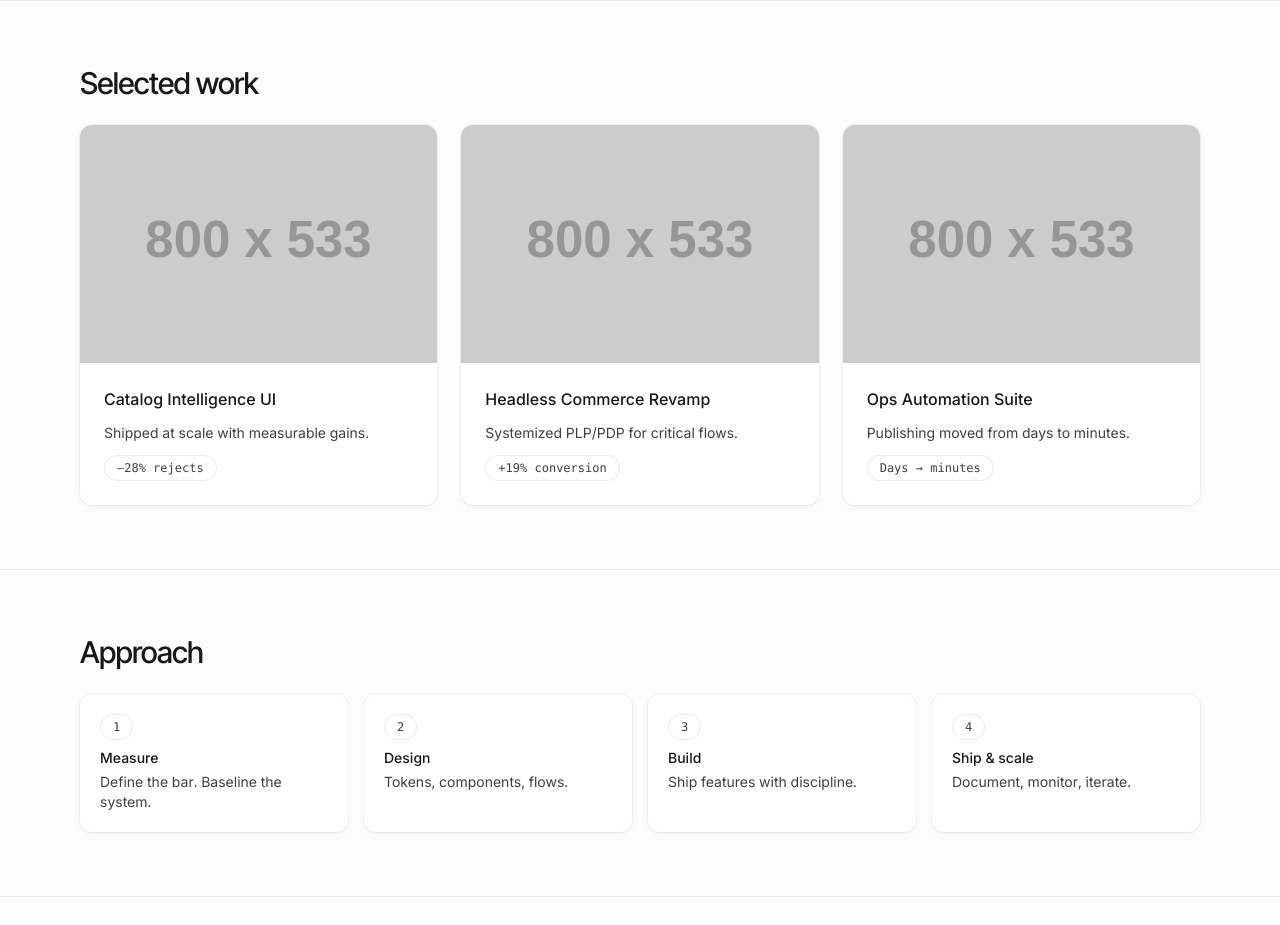
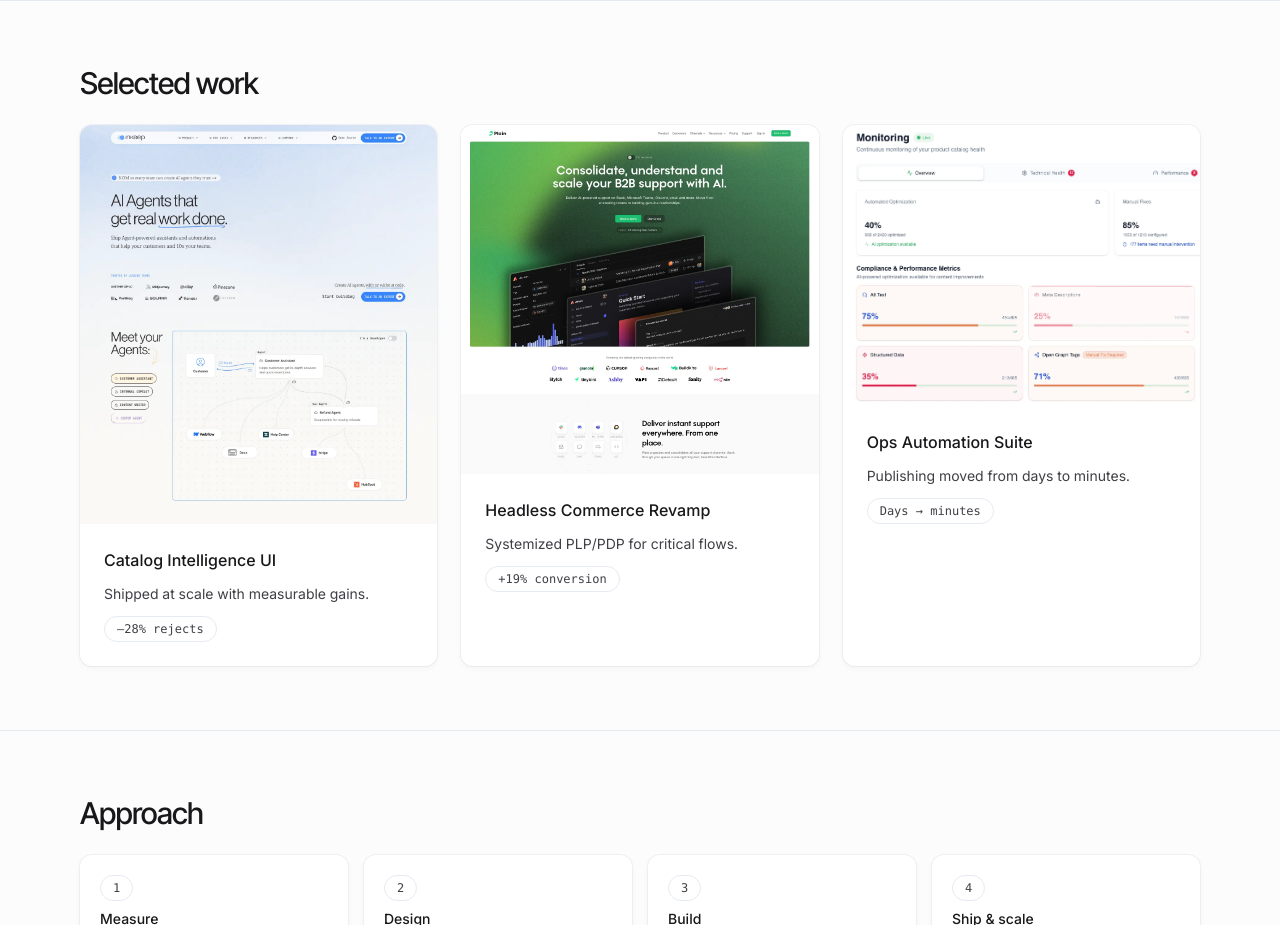
Before and after one commit to mjcreativemedia/Lakeshore-Design-Website, a website: page docs/index.html in a window 1280 px wide. Shown: the part 1280-2205 px from the top of the page. Drawn offline with Linux system fonts and the light colour scheme; placeholder pictures from the web are drawn by us; files whose address does not match are found by name.

Commit message:
Use project imagery in selected work

```diff
--- a/docs/index.html
+++ b/docs/index.html
@@ -218,7 +218,7 @@
     <div class="mt-6 grid gap-6 md:grid-cols-3">
       <article class="card overflow-hidden">
         <div class="aspect-[3/2]">
-          <img src="https://placehold.co/800x533/0f172a/f8fafc?text=Inkeep+Support" class="h-full w-full object-cover" loading="lazy"
+          <img src="assets/images/inkeep.webp" class="h-full w-full object-cover" loading="lazy"
             alt="Catalog Intelligence UI project for Inkeep showing analytics dashboards" />
         </div>
         <div class="p-6 space-y-3">
@@ -229,7 +229,7 @@
       </article>
       <article class="card overflow-hidden">
         <div class="aspect-[3/2]">
-          <img src="https://placehold.co/800x533/0f172a/f8fafc?text=Plain+Case+Study" class="h-full w-full object-cover" loading="lazy"
+          <img src="assets/images/plain.webp" class="h-full w-full object-cover" loading="lazy"
             alt="Headless commerce storefront redesign for Plain with modular product cards" />
         </div>
         <div class="p-6 space-y-3">
@@ -240,7 +240,7 @@
       </article>
       <article class="card overflow-hidden">
         <div class="aspect-[3/2]">
-          <img src="https://placehold.co/800x533/0f172a/f8fafc?text=Ekom+Automation" class="h-full w-full object-cover" loading="lazy"
+          <img src="assets/images/ekom.webp" class="h-full w-full object-cover" loading="lazy"
             alt="Ekom operations automation suite dashboard streamlining fulfillment workflows" />
         </div>
         <div class="p-6 space-y-3">
--- a/package.json
+++ b/package.json
@@ -8,7 +8,7 @@
     "watch:css": "nodemon -L -e html,js,css --watch public --watch src --exec \"./node_modules/.bin/tailwindcss -i ./src/input.css -o ./public/assets/tailwind.css\"",
     "serve": "./node_modules/.bin/live-server public --open",
     "build": "./node_modules/.bin/tailwindcss -i ./src/input.css -o ./public/assets/tailwind.css --minify",
-    "deploy:gh": "rm -rf docs && mkdir -p docs && npm run build && cp -R public/* docs/ && cp public/index.html ./index.html && rm -rf assets && mkdir -p assets && cp public/assets/tailwind.css assets/tailwind.css && cp public/assets/favicon.svg assets/favicon.svg && rm -rf local && cp -R public/local ./local && git add -A && git commit -m \"deploy\" || true && git push origin main || true"
+    "deploy:gh": "rm -rf docs && mkdir -p docs && npm run build && cp -R public/* docs/ && cp public/index.html ./index.html && rm -rf assets && mkdir -p assets && cp -R public/assets/. assets/ && rm -rf local && cp -R public/local ./local && git add -A && git commit -m \"deploy\" || true && git push origin main || true"
   },
   "devDependencies": {
     "autoprefixer": "^10.4.20",
```
Also changed, not shown: index.html (+3 -3 lines), public/index.html (+3 -3 lines).
